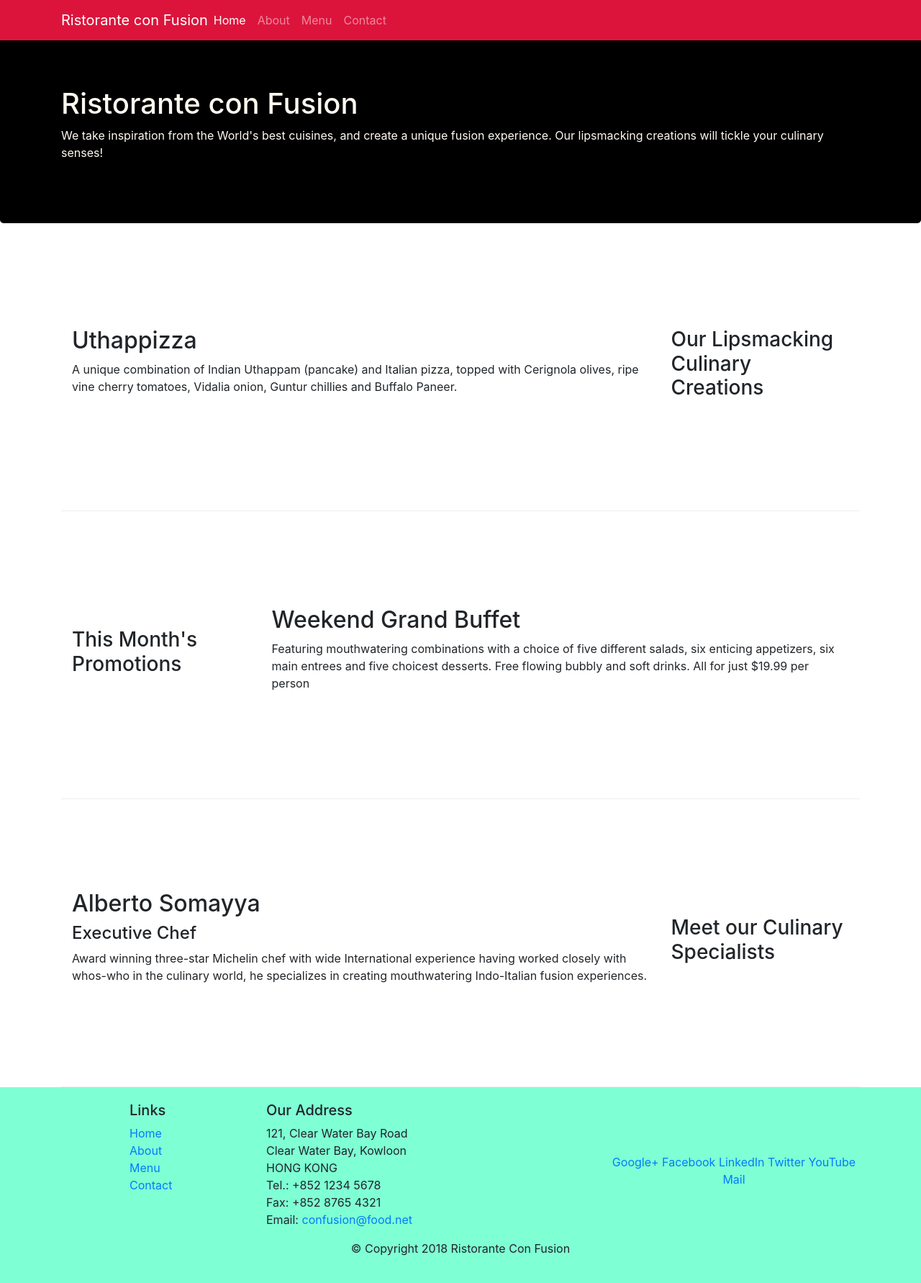
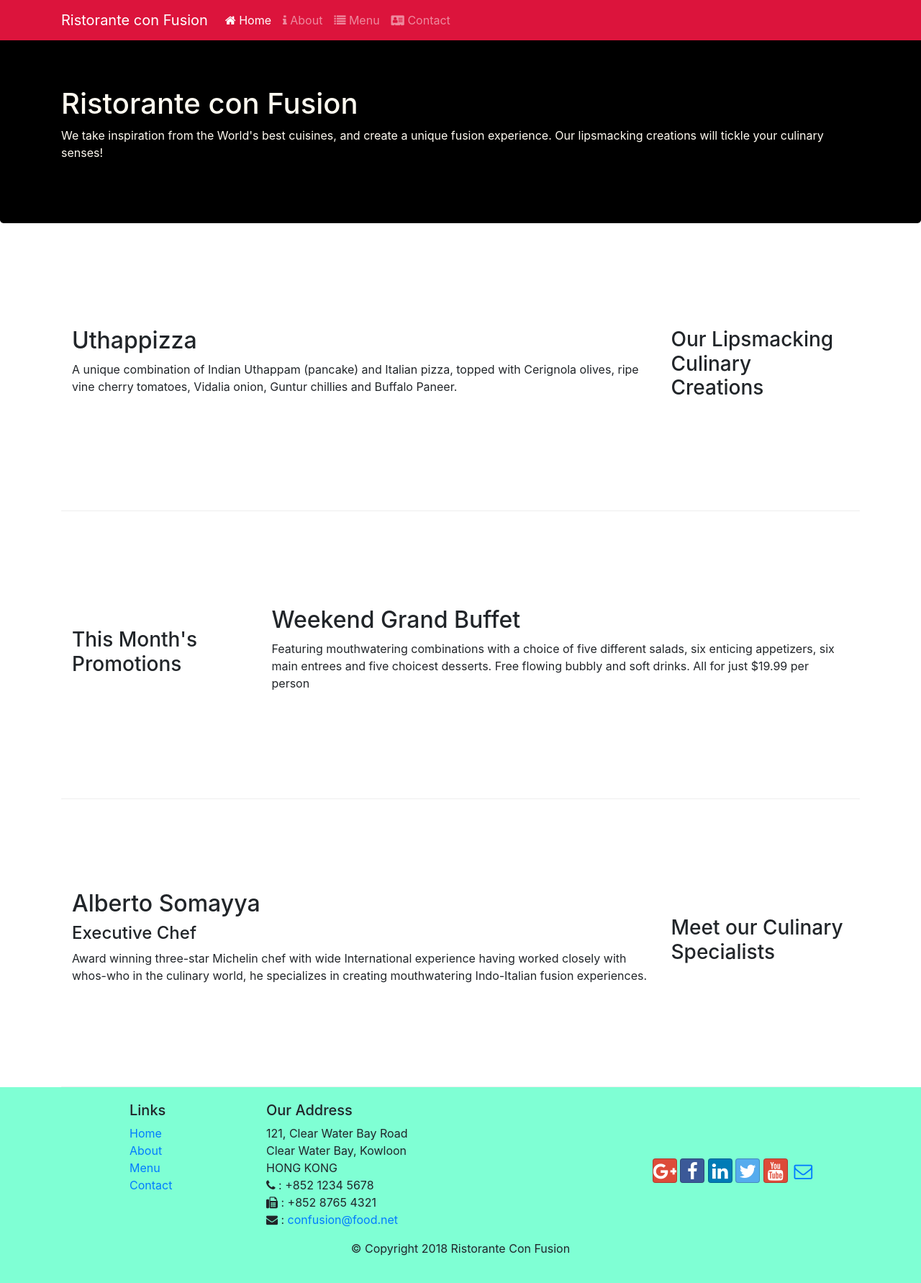
Before and after one commit to ramshankarsabari/Bootstrap-Exercise, a website: page index.html in a window 1280 px wide. Shown: the whole page at 72% size. Drawn offline with nearby package versions, Linux system fonts and the light colour scheme.

Commit message:
Icon Fonts

```diff
--- a/index.html
+++ b/index.html
@@ -9,6 +9,8 @@
 
     <!-- Bootstrap CSS -->
     <link rel="stylesheet" href="node_modules/bootstrap/dist/css/bootstrap.min.css">
+    <link rel="stylesheet" href="node_modules/font-awesome/css/font-awesome.min.css">
+    <link rel="stylesheet" href="node_modules/bootstrap-social/bootstrap-social.css">
     <link href="css/styles.css" rel="stylesheet">
     <title>Ristorante Con Fusion</title>
 </head>
@@ -19,13 +21,16 @@
             <button class="navbar-toggler" type="button" data-toggle="collapse" data-target="#Navbar">
                 <span class="navbar-toggler-icon"></span>
             </button>
-            <a class="navbar-brand mr-auto" href="#">Ristorante con Fusion</a>
+            <a class="navbar-brand" href="#">Ristorante con Fusion</a>
             <div class="collapse navbar-collapse" id="Navbar">
                 <ul class="navbar-nav mr-auto">
-                    <li class="nav-item active"><a class="nav-link" href="#">Home</a></li>
-                    <li class="nav-item"><a class="nav-link" href="./aboutus.html">About</a></li>
-                    <li class="nav-item"><a class="nav-link" href="#">Menu</a></li>
-                    <li class="nav-item"><a class="nav-link" href="#">Contact</a></li>
+                    <li class="nav-item active"><a class="nav-link" href="#"><span class="fa fa-home"></span> Home</a>
+                    </li>
+                    <li class="nav-item"><a class="nav-link" href="./aboutus.html"><span class="fa fa-info"></span>
+                            About</a></li>
+                    <li class="nav-item"><a class="nav-link" href="#"><span class="fa fa-list"></span> Menu</a></li>
+                    <li class="nav-item"><a class="nav-link" href="#"><span class="fa fa-address-card"></span>
+                            Contact</a></li>
                 </ul>
             </div>
         </div>
@@ -101,19 +106,24 @@
                         121, Clear Water Bay Road<br>
                         Clear Water Bay, Kowloon<br>
                         HONG KONG<br>
-                        Tel.: +852 1234 5678<br>
-                        Fax: +852 8765 4321<br>
-                        Email: <a href="mailto:confusion@food.net">confusion@food.net</a>
+                        <i class="fa fa-phone"></i> : +852 1234 5678<br>
+                        <i class="fa fa-fax"></i> : +852 8765 4321<br>
+                        <i class="fa fa-envelope"></i> : <a href="mailto:confusion@food.net">confusion@food.net</a>
                     </address>
                 </div>
                 <div class="col-12 col-sm-4 align-self-center">
                     <div class="text-center">
-                        <a href="http://google.com/+">Google+</a>
-                        <a href="http://www.facebook.com/profile.php?id=">Facebook</a>
-                        <a href="http://www.linkedin.com/in/">LinkedIn</a>
-                        <a href="http://twitter.com/">Twitter</a>
-                        <a href="http://youtube.com/">YouTube</a>
-                        <a href="mailto:">Mail</a>
+                        <a class="btn btn-social-icon btn-google" href="http://google.com/+"><i
+                                class="fa fa-google-plus fa-lg"></i></a>
+                        <a class="btn btn-social-icon btn-facebook" href="http://www.facebook.com/profile.php?id="><i
+                                class="fa fa-facebook fa-lg"></i></a>
+                        <a class="btn btn-social-icon btn-linkedin" href="http://www.linkedin.com/in/"><i
+                                class="fa fa-linkedin fa-lg"></i></a>
+                        <a class="btn btn-social-icon btn-twitter" href="http://twitter.com/"><i
+                                class="fa fa-twitter fa-lg"></i></a>
+                        <a class="btn btn-social-icon btn-google" href="http://youtube.com/"><i
+                                class="fa fa-youtube fa-lg"></i></a>
+                        <a class="btn btn-social-icon" href="mailto:"><i class="fa fa-envelope-o fa-lg"></i></a>
                     </div>
                 </div>
             </div>
--- a/package.json
+++ b/package.json
@@ -15,6 +15,8 @@
   },
   "dependencies": {
     "bootstrap": "^4.0.0",
+    "bootstrap-social": "^5.1.1",
+    "font-awesome": "^4.7.0",
     "jquery": "^3.3.1",
     "popper.js": "^1.12.9"
   }
```
Also changed, not shown: aboutus.html (+23 -13 lines), 1 other file.
